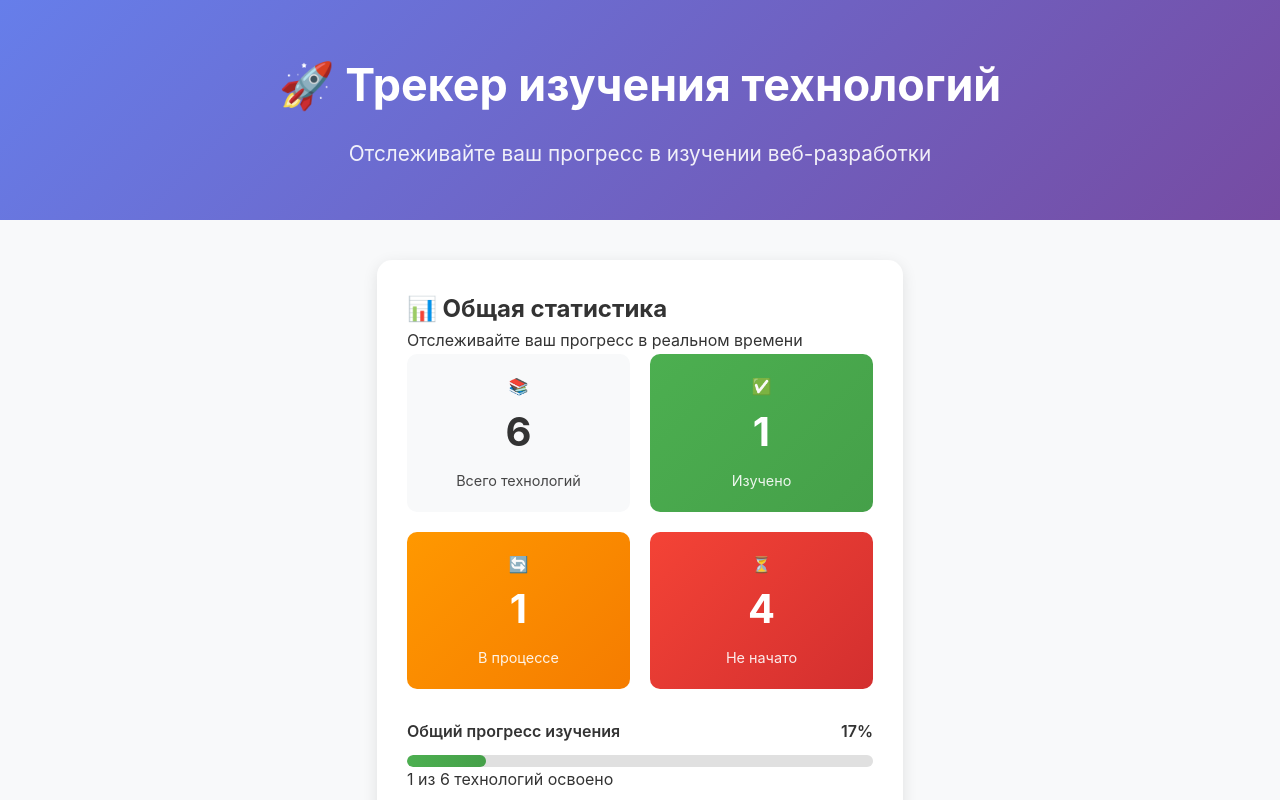
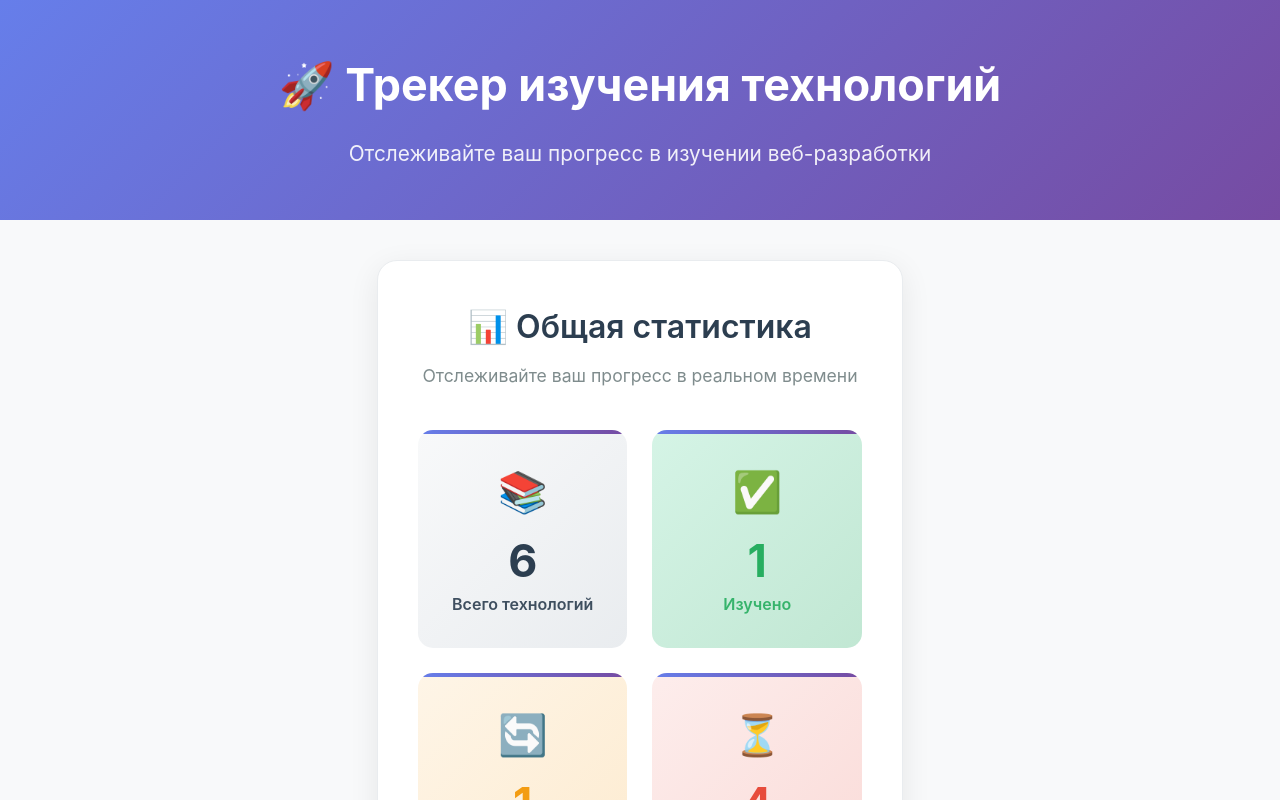
Before and after one commit to savrys/19-20, a React (Create React App) app: page / in a window 1280 px wide. Shown: the top 800 px of the page. Built offline with nearby package versions, Linux system fonts and the light colour scheme; the HTML template or start-up script is replaced by a standard one.

Commit message:
Update ProgressHeader.css

```diff
--- a/src/components/ProgressHeader.css
+++ b/src/components/ProgressHeader.css
@@ -1,94 +1,196 @@
 .progress-header {
   background: white;
-  padding: 30px;
-  border-radius: 15px;
-  box-shadow: 0 4px 15px rgba(0, 0, 0, 0.1);
-  margin-bottom: 30px;
+  padding: 40px;
+  border-radius: 20px;
+  box-shadow: 0 8px 30px rgba(0, 0, 0, 0.08);
+  margin-bottom: 40px;
+  border: 1px solid #e9ecef;
+}
+
+.stats-overview {
+  text-align: center;
+  margin-bottom: 40px;
+}
+
+.stats-overview h2 {
+  font-size: 2rem;
+  color: #2c3e50;
+  margin-bottom: 10px;
+  font-weight: 600;
+}
+
+.stats-overview p {
+  color: #7f8c8d;
+  font-size: 1.1rem;
 }
 
 .stats-grid {
   display: grid;
-  grid-template-columns: repeat(auto-fit, minmax(150px, 1fr));
-  gap: 20px;
-  margin-bottom: 30px;
+  grid-template-columns: repeat(auto-fit, minmax(200px, 1fr));
+  gap: 25px;
+  margin-bottom: 40px;
 }
 
 .stat-card {
   text-align: center;
-  padding: 20px;
-  border-radius: 10px;
+  padding: 30px 20px;
+  border-radius: 15px;
   background: #f8f9fa;
-  transition: transform 0.3s ease;
+  transition: all 0.3s ease;
+  position: relative;
+  overflow: hidden;
+}
+
+.stat-card::before {
+  content: '';
+  position: absolute;
+  top: 0;
+  left: 0;
+  right: 0;
+  height: 4px;
+  background: linear-gradient(90deg, #667eea, #764ba2);
 }
 
 .stat-card:hover {
-  transform: translateY(-3px);
+  transform: translateY(-5px);
+  box-shadow: 0 10px 25px rgba(0, 0, 0, 0.1);
+}
+
+.stat-card.total {
+  background: linear-gradient(135deg, #f8f9fa, #e9ecef);
+  color: #2c3e50;
 }
 
 .stat-card.completed {
-  background: linear-gradient(135deg, #4CAF50, #45a049);
-  color: white;
+  background: linear-gradient(135deg, #d5f4e6, #c1e7d3);
+  color: #27ae60;
 }
 
 .stat-card.in-progress {
-  background: linear-gradient(135deg, #FF9800, #f57c00);
-  color: white;
+  background: linear-gradient(135deg, #fef5e7, #fdebd0);
+  color: #f39c12;
 }
 
 .stat-card.not-started {
-  background: linear-gradient(135deg, #F44336, #d32f2f);
-  color: white;
+  background: linear-gradient(135deg, #fdedec, #fadbd8);
+  color: #e74c3c;
+}
+
+.stat-icon {
+  font-size: 2.5rem;
+  margin-bottom: 15px;
 }
 
 .stat-number {
-  font-size: 2.5rem;
+  font-size: 2.8rem;
   font-weight: bold;
-  margin-bottom: 5px;
+  margin-bottom: 8px;
+  line-height: 1;
 }
 
 .stat-label {
-  font-size: 0.9rem;
+  font-size: 1rem;
+  font-weight: 600;
   opacity: 0.9;
 }
 
 .progress-section {
-  margin-top: 20px;
+  background: linear-gradient(135deg, #667eea 0%, #764ba2 100%);
+  padding: 30px;
+  border-radius: 15px;
+  color: white;
 }
 
 .progress-info {
   display: flex;
   justify-content: space-between;
-  margin-bottom: 10px;
+  align-items: center;
+  margin-bottom: 15px;
+}
+
+.progress-text {
+  font-size: 1.2rem;
   font-weight: 600;
-  color: #333;
+}
+
+.progress-percentage {
+  font-size: 2rem;
+  font-weight: bold;
 }
 
 .progress-bar-container {
   width: 100%;
-  height: 12px;
-  background-color: #e0e0e0;
-  border-radius: 6px;
+  height: 16px;
+  background: rgba(255, 255, 255, 0.2);
+  border-radius: 8px;
   overflow: hidden;
+  margin-bottom: 10px;
+  box-shadow: inset 0 2px 4px rgba(0, 0, 0, 0.1);
 }
 
 .main-progress-bar {
   height: 100%;
-  background: linear-gradient(90deg, #4CAF50, #45a049);
-  border-radius: 6px;
-  transition: width 0.5s ease;
+  border-radius: 8px;
+  position: relative;
+  transition: width 1s ease-in-out;
+}
+
+.progress-fill {
+  position: absolute;
+  top: 0;
+  left: 0;
+  right: 0;
+  bottom: 0;
+  background: linear-gradient(90deg, #ffffff, #f1f1f1);
+  border-radius: 8px;
+  box-shadow: 0 2px 8px rgba(255, 255, 255, 0.3);
+}
+
+.progress-details {
+  text-align: center;
+  font-size: 0.95rem;
+  opacity: 0.9;
 }
 
 @media (max-width: 768px) {
+  .progress-header {
+    padding: 25px;
+  }
+
   .stats-grid {
     grid-template-columns: repeat(2, 1fr);
-    gap: 15px;
+    gap: 20px;
+  }
+
+  .stat-card {
+    padding: 20px 15px;
   }
 
   .stat-number {
-    font-size: 2rem;
+    font-size: 2.2rem;
   }
 
-  .progress-header {
+  .stats-overview h2 {
+    font-size: 1.6rem;
+  }
+
+  .progress-info {
+    flex-direction: column;
+    gap: 10px;
+    text-align: center;
+  }
+
+  .progress-percentage {
+    font-size: 1.8rem;
+  }
+}
+
+@media (max-width: 480px) {
+  .stats-grid {
+    grid-template-columns: 1fr;
+  }
+
+  .progress-section {
     padding: 20px;
   }
 }
```
